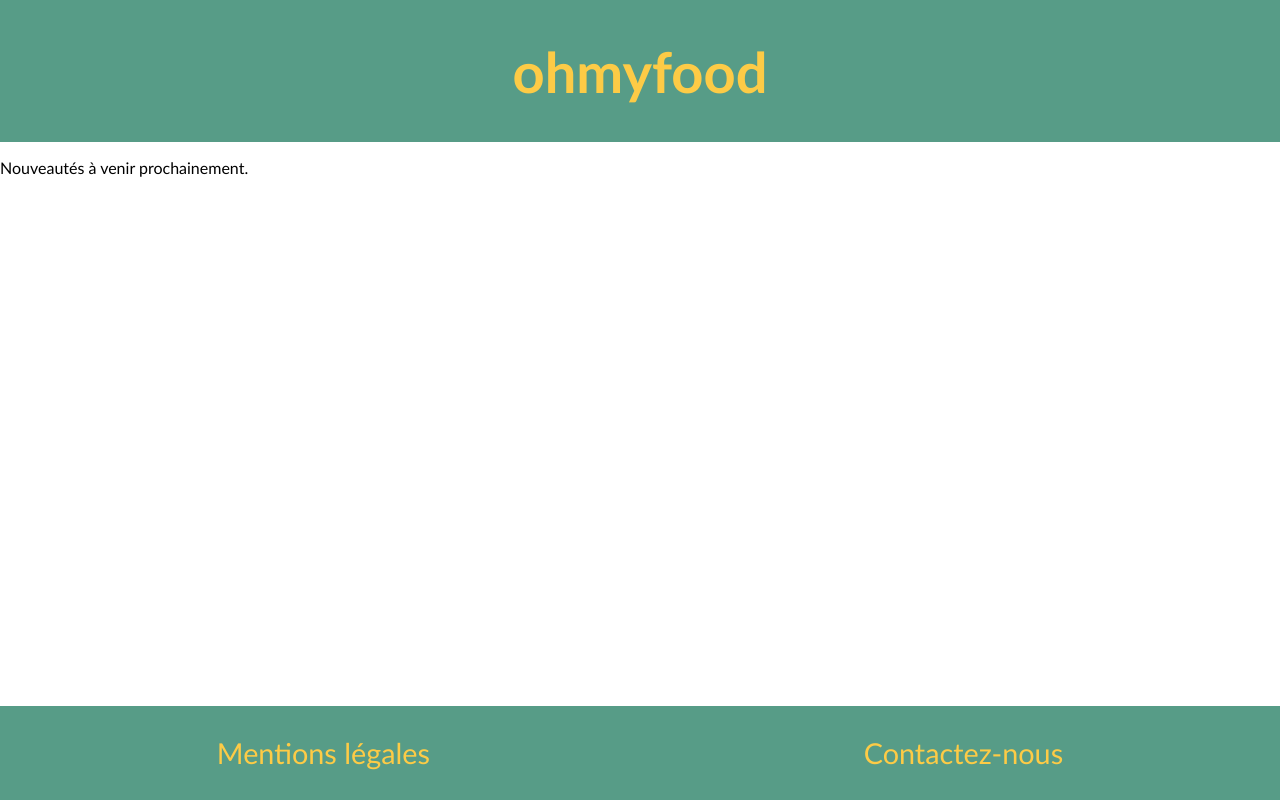
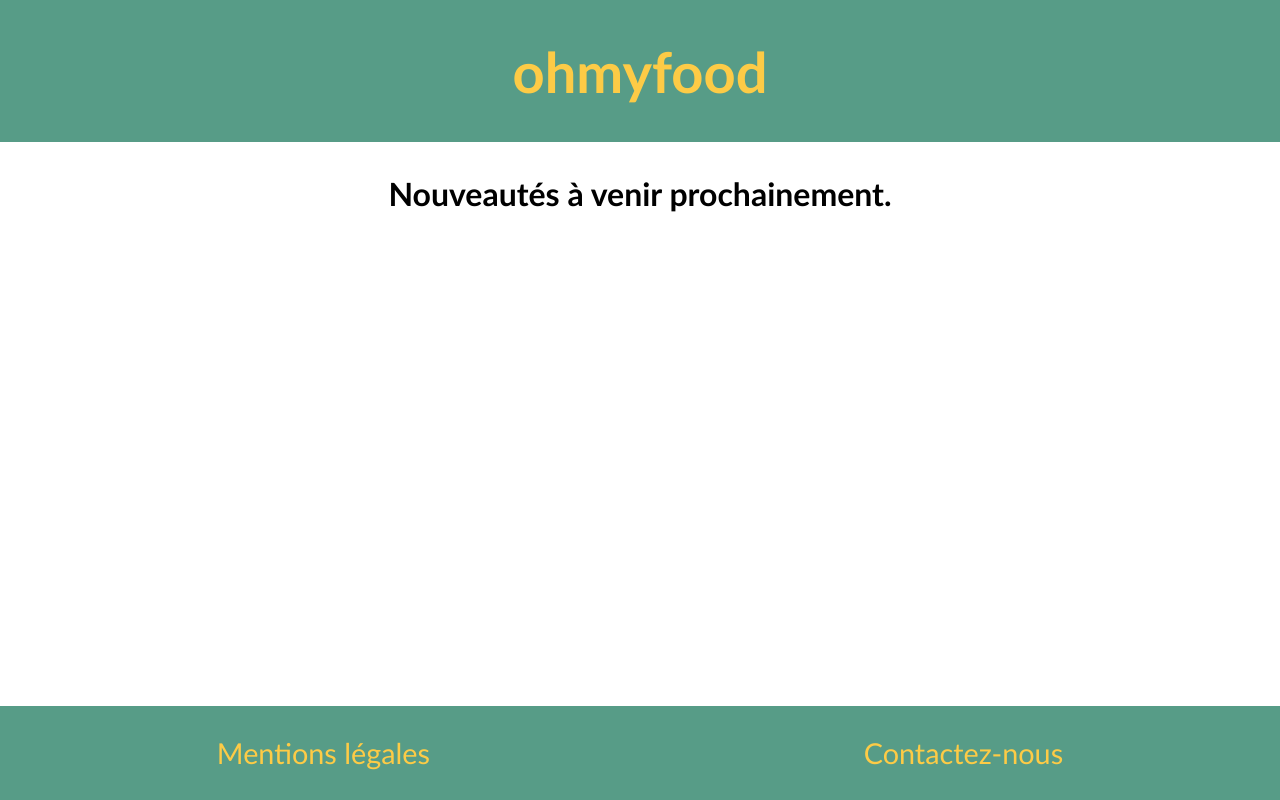
Before and after one commit to LancelleTimote/Projet-n-2-Dynamiser-une-page-web-avec-des-animations-CSS, a website: page prochainement.html in a window 1280 px wide. Drawn offline with Linux system fonts and the light colour scheme; a web font is replaced by a local one.

Commit message:
Mise en page prochainement + correction mentions légales

```diff
--- a/prochainement.html
+++ b/prochainement.html
@@ -27,7 +27,7 @@
                 <h1>ohmyfood</h1>
             </a>
         </header>
-        <article>
+        <article class="prochainement--block">
             <p>Nouveautés à venir prochainement.</p>
         </article>
         <footer>
--- a/sass/main.scss
+++ b/sass/main.scss
@@ -8,4 +8,5 @@
 @import "./pages/menu_chic_française";
 @import "./pages/menu_delice_papilles";
 @import "./pages/menu_palette_gout";
+@import "./pages/prochainement";
 @import "./pages/mentions_legales";
--- a/sass/pages/mentions_legales.scss
+++ b/sass/pages/mentions_legales.scss
@@ -1,4 +1,4 @@
-.mentions__block {
+.mentions--block {
     margin: 2em;
     text-align: center;
 }
--- /dev/null
+++ b/sass/pages/prochainement.scss
@@ -0,0 +1,5 @@
+.prochainement--block {
+    text-align: center;
+    font-size: 2em;
+    font-weight: bold;
+}
```
Also changed, not shown: mentions_legales.html (+2 -2 lines), css/style.css, 1 other file.
